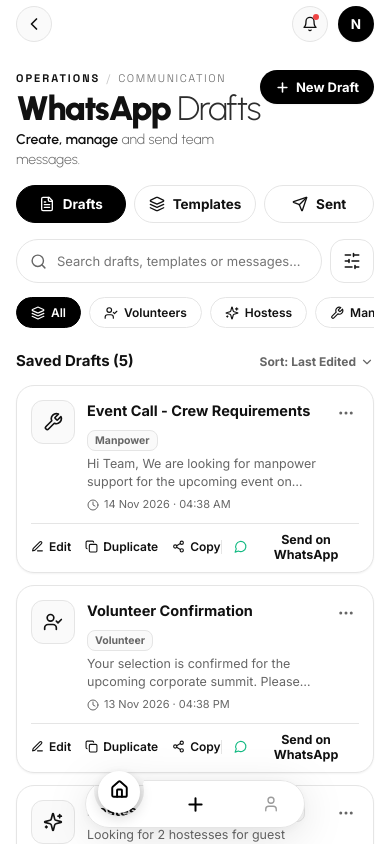
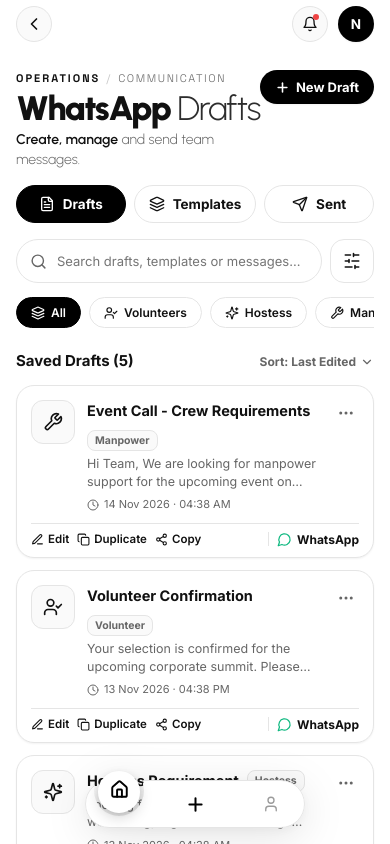
Before and after one commit to contactneklabs-droid/nekleads, a React (Vite) app: page /whatsapp-drafts in a window 390 px wide. Shown: the top 844 px of the page. Built offline with nearby package versions, Linux system fonts and the light colour scheme.

Commit message:
fix: resolve Copy button overlap in WhatsApp drafts and replace lead card phone text with direct call icon

```diff
--- a/src/components/SwipeableLeadCard.tsx
+++ b/src/components/SwipeableLeadCard.tsx
@@ -1,5 +1,5 @@
 import React, { useState, useRef, useEffect } from 'react';
-import { Trash2, Edit3, MessageCircle } from 'lucide-react';
+import { Trash2, Edit3, MessageCircle, Phone } from 'lucide-react';
 
 export interface SwipeableLeadCardProps {
   id?: string;
@@ -337,15 +337,39 @@ export const SwipeableLeadCard: React.FC<SwipeableLeadCardProps> = ({
               <span style={{ fontWeight: 700, color: roleColors.color }}>{type}</span>
               <span>&bull;</span>
               <span>{location}</span>
-              {phone && (
-                <>
-                  <span>&bull;</span>
-                  <span style={{ opacity: 0.85 }}>{phone}</span>
-                </>
-              )}
             </div>
           </div>
         </div>
+
+        {/* Quick Actions: Direct Call & WhatsApp */}
+        <div style={{ display: 'flex', alignItems: 'center', gap: '8px', flexShrink: 0 }}>
+          {phone && (
+            <button
+              type="button"
+              onClick={(e) => {
+                e.stopPropagation();
+                window.location.href = `tel:${phone}`;
+              }}
+              aria-label={`Call ${name}`}
+              style={{
+                background: 'var(--color-bg-secondary)',
+                border: '1px solid var(--color-border)',
+                color: 'var(--color-text-primary)',
+                width: '36px',
+                height: '36px',
+                borderRadius: '50%',
+                display: 'flex',
+                alignItems: 'center',
+                justifyContent: 'center',
+                cursor: 'pointer',
+                flexShrink: 0,
+                transition: 'transform 0.1s ease, background-color 0.15s ease'
+              }}
+              title={`Call ${phone}`}
+            >
+              <Phone size={16} />
+            </button>
+          )}
 
           {/* Quick WhatsApp Action (Direct 1-tap) */}
           <button
@@ -366,7 +390,8 @@ export const SwipeableLeadCard: React.FC<SwipeableLeadCardProps> = ({
               alignItems: 'center',
               justifyContent: 'center',
               cursor: 'pointer',
-            flexShrink: 0
+              flexShrink: 0,
+              transition: 'transform 0.1s ease, background-color 0.15s ease'
             }}
             title="Message on WhatsApp"
           >
@@ -374,5 +399,6 @@ export const SwipeableLeadCard: React.FC<SwipeableLeadCardProps> = ({
           </button>
         </div>
       </div>
+    </div>
   );
 };
--- a/src/pages/WhatsAppDrafts.tsx
+++ b/src/pages/WhatsAppDrafts.tsx
@@ -943,17 +943,19 @@ export default function WhatsAppDrafts() {
                     </div>
                   )}
 
-                  {/* Bottom Action Bar: Edit · Duplicate · Copy | Send on WhatsApp (MATCHING REFERENCE) */}
+                  {/* Bottom Action Bar: Edit · Duplicate · Copy | WhatsApp (Clean Responsive Spacing) */}
                   <div style={{
                     display: 'flex',
                     alignItems: 'center',
                     justifyContent: 'space-between',
                     borderTop: '1px solid var(--color-border)',
                     marginTop: '10px',
-                    paddingTop: '8px'
+                    paddingTop: '8px',
+                    minWidth: 0,
+                    gap: '6px'
                   }}>
                     {/* Left Actions */}
-                    <div style={{ display: 'flex', alignItems: 'center', gap: '14px' }}>
+                    <div style={{ display: 'flex', alignItems: 'center', gap: '8px', flexShrink: 0 }}>
                       <button
                         type="button"
                         onClick={() => handleOpenEditor(draft)}
@@ -961,13 +963,14 @@ export default function WhatsAppDrafts() {
                           background: 'none',
                           border: 'none',
                           color: 'var(--color-text-primary)',
-                          fontSize: '12px',
+                          fontSize: '11.5px',
                           fontWeight: 600,
                           display: 'inline-flex',
                           alignItems: 'center',
-                          gap: '5px',
+                          gap: '4px',
                           cursor: 'pointer',
-                          padding: 0
+                          padding: 0,
+                          flexShrink: 0
                         }}
                       >
                         <Edit3 size={13} />
@@ -981,13 +984,14 @@ export default function WhatsAppDrafts() {
                           background: 'none',
                           border: 'none',
                           color: 'var(--color-text-primary)',
-                          fontSize: '12px',
+                          fontSize: '11.5px',
                           fontWeight: 600,
                           display: 'inline-flex',
                           alignItems: 'center',
-                          gap: '5px',
+                          gap: '4px',
                           cursor: 'pointer',
-                          padding: 0
+                          padding: 0,
+                          flexShrink: 0
                         }}
                       >
                         <Copy size={13} />
@@ -1001,13 +1005,14 @@ export default function WhatsAppDrafts() {
                           background: 'none',
                           border: 'none',
                           color: 'var(--color-text-primary)',
-                          fontSize: '12px',
+                          fontSize: '11.5px',
                           fontWeight: 600,
                           display: 'inline-flex',
                           alignItems: 'center',
-                          gap: '5px',
+                          gap: '4px',
                           cursor: 'pointer',
-                          padding: 0
+                          padding: 0,
+                          flexShrink: 0
                         }}
                       >
                         <Share2 size={13} />
@@ -1016,8 +1021,8 @@ export default function WhatsAppDrafts() {
                     </div>
 
                     {/* Divider & Send on WhatsApp */}
-                    <div style={{ display: 'flex', alignItems: 'center', gap: '12px' }}>
-                      <div style={{ width: '1px', height: '14px', backgroundColor: 'var(--color-border)' }} />
+                    <div style={{ display: 'flex', alignItems: 'center', gap: '8px', flexShrink: 0 }}>
+                      <div style={{ width: '1px', height: '14px', backgroundColor: 'var(--color-border)', flexShrink: 0 }} />
 
                       <button
                         type="button"
@@ -1026,17 +1031,19 @@ export default function WhatsAppDrafts() {
                           background: 'none',
                           border: 'none',
                           color: 'var(--color-text-primary)',
-                          fontSize: '12.5px',
+                          fontSize: '12px',
                           fontWeight: 700,
                           display: 'inline-flex',
                           alignItems: 'center',
-                          gap: '6px',
+                          gap: '5px',
                           cursor: 'pointer',
-                          padding: 0
+                          padding: 0,
+                          flexShrink: 0,
+                          whiteSpace: 'nowrap'
                         }}
                       >
-                        <MessageCircle size={15} style={{ color: '#10b981' }} />
-                        <span>Send on WhatsApp</span>
+                        <MessageCircle size={15} style={{ color: '#10b981', flexShrink: 0 }} />
+                        <span>WhatsApp</span>
                       </button>
                     </div>
                   </div>
```
Lines whose indentation alone changed are shown as unchanged.
